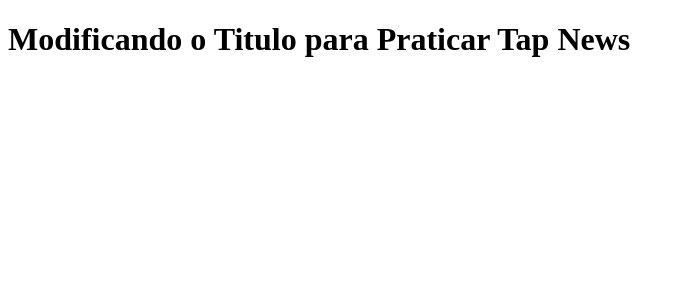
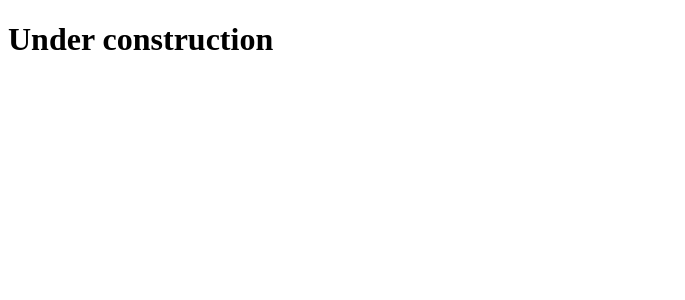
Before and after one commit to IgorBroch/clone-tabnews, a Next.js app: page / in a window 1280 px wide. Shown: the top 300 px of the page, without its empty margins (0-685 px from the left). Built offline with nearby package versions, Linux system fonts and the light colour scheme.

Commit message:
under construction.

```diff
--- a/pages/index.js
+++ b/pages/index.js
@@ -1,5 +1,5 @@
 function Home() {
-  return <h1>Modificando o Titulo para Praticar Tap News</h1>;
+  return <h1>Under construction </h1>;
 }
 
 export default Home;
```
